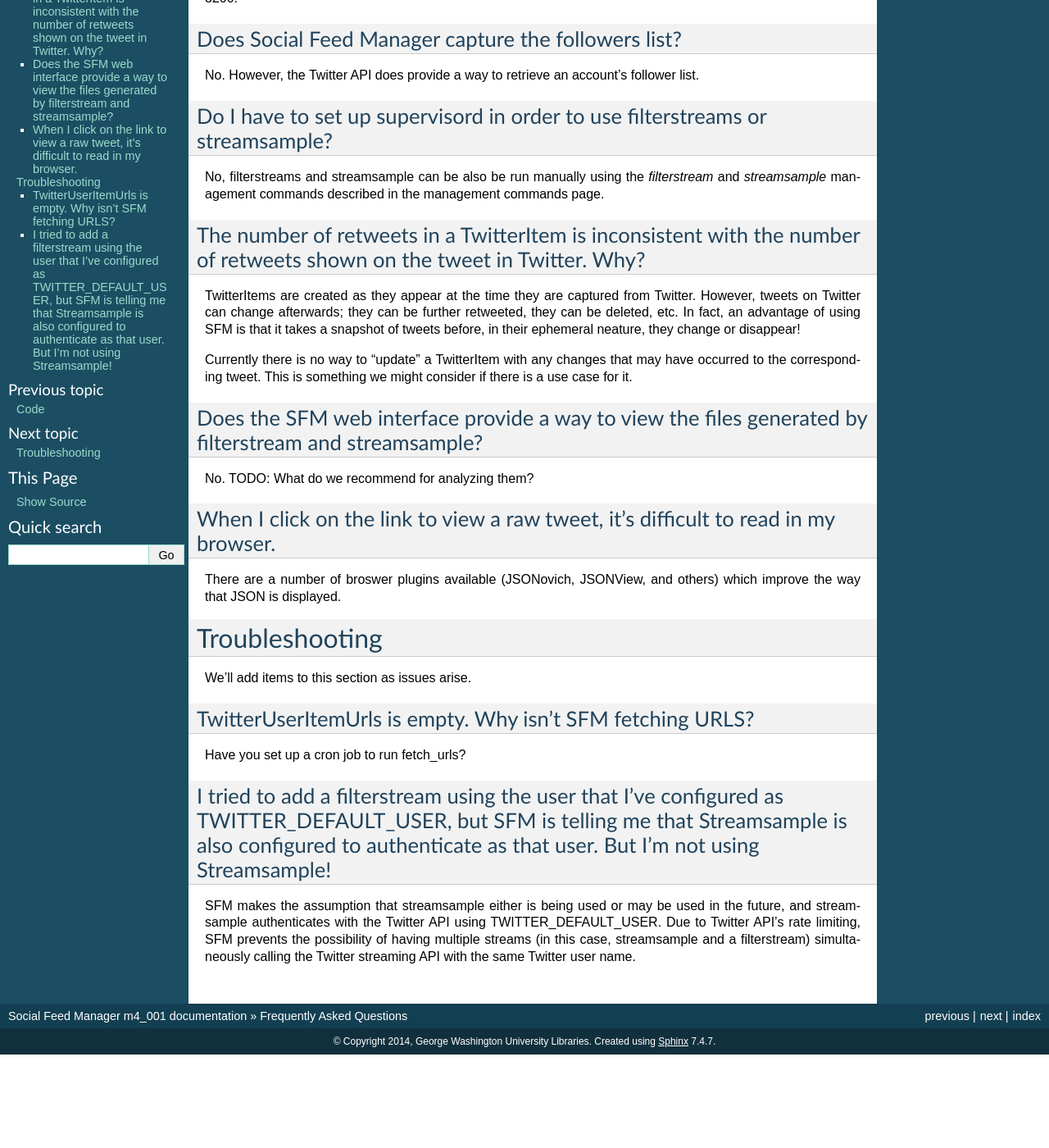
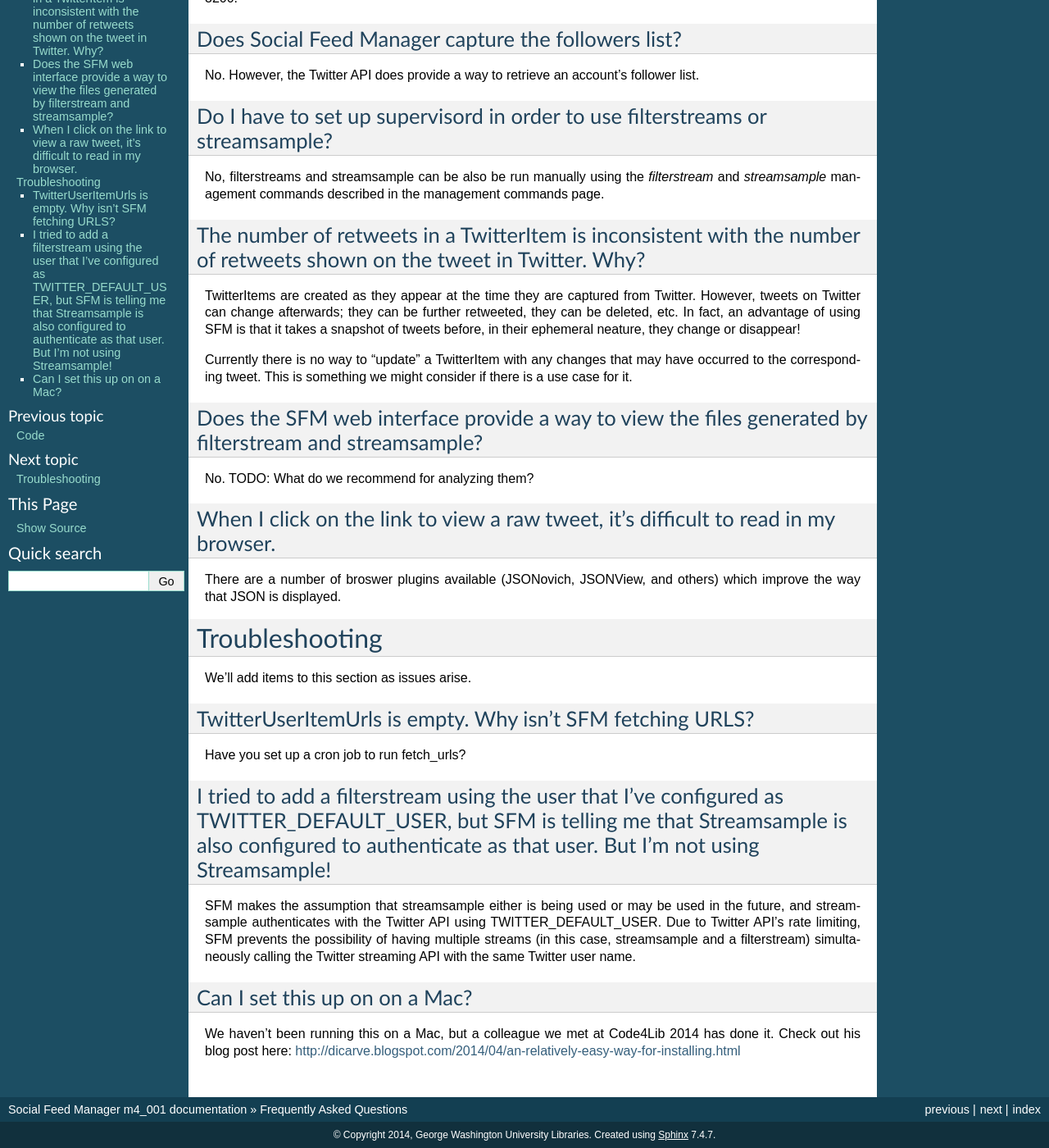
Before and after one commit to gwu-libraries/social-feed-manager, a Sphinx documentation site: the page built from docs/faq.rst, in a window 1280 px wide and 1400 px high, scrolled down 356 px. Shown: the whole window at 82% size. Built offline with Sphinx 7.4.7, drawn with Linux system fonts in a browser that asks for light colours; before the commit the page ends 1642 px from its top, so only the background shows below that.

Commit message:
Added link to Arie Nugraha's blog post

```diff
--- a/docs/faq.rst
+++ b/docs/faq.rst
@@ -79,3 +79,10 @@
 TWITTER_DEFAULT_USER.  Due to Twitter API's rate limiting, SFM prevents
 the possibility of having multiple streams (in this case, streamsample and a
 filterstream) simultaneously calling the Twitter streaming API with the same Twitter user name.
+
+
+Can I set this up on on a Mac?
+------------------------------
+
+We haven't been running this on a Mac, but a colleague we met at Code4Lib 2014
+has done it.  Check out his blog post here: http://dicarve.blogspot.com/2014/04/an-relatively-easy-way-for-installing.html
```
